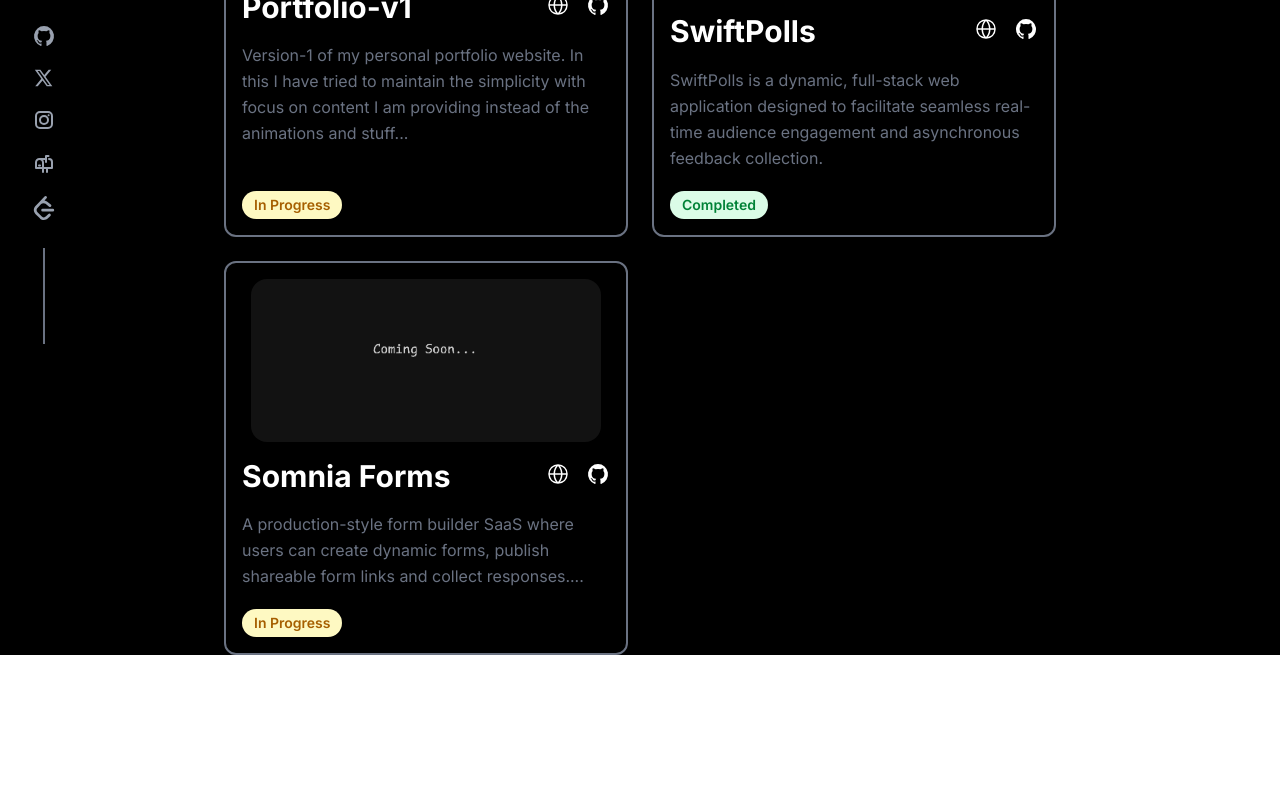
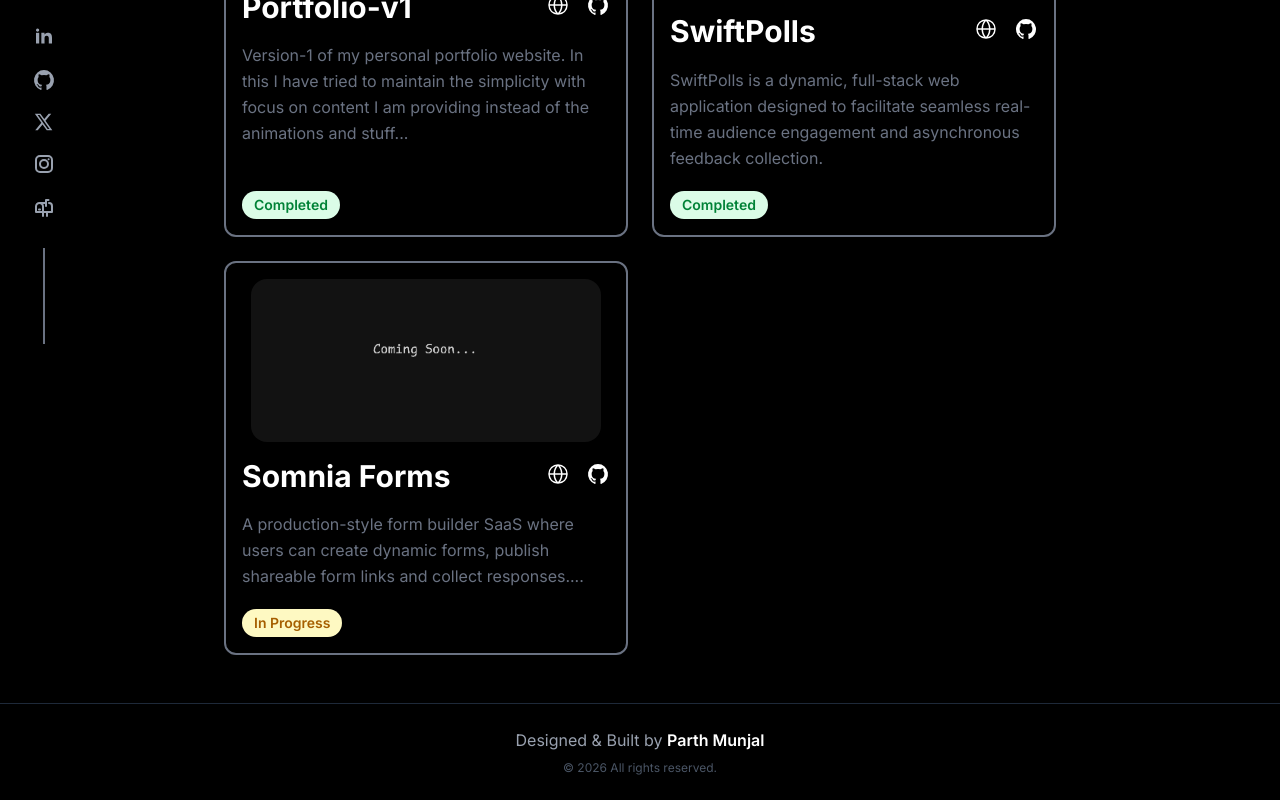
Before and after one commit to parthmunjal07/parth-portfolio-v1, a React (Vite) app: page /projects in a window 1280 px wide. Shown: the part 456-1256 px from the top of the page. Before the commit the page ends 1111 px from the top, so only its background shows below. Built offline with nearby package versions, Linux system fonts and the light colour scheme.

Commit message:
footer and skills

```diff
--- a/src/App.jsx
+++ b/src/App.jsx
@@ -1,7 +1,8 @@
 import { BrowserRouter, Routes, Route } from "react-router-dom";
 import { AnimatePresence } from "framer-motion";
 import NavBar from "./components/NavBar";
-import SocialLinks from "./components/SocialLinks"; // ✅ IMPORT NEW COMPONENT
+import SocialLinks from "./components/SocialLinks";
+import Footer from "./components/Footer";
 import Hero from "./components/Hero";
 import Projects from "./components/Projects";
 import About from "./components/About";
@@ -13,8 +14,12 @@
 function App() {
   return (
     <BrowserRouter>
+      <div className="bg-black text-white min-h-screen flex flex-col relative w-full overflow-hidden">
+
         <NavBar />
         <SocialLinks />
+
+        <main className="grow w-full">
           <AnimatePresence mode="wait">
             <Routes>
               <Route path="/" element={<Hero />} />
@@ -22,9 +27,15 @@
               <Route path="/blogs" element={<Blogs />} />
               <Route path="/about" element={<About />} />
               <Route path="/blog1" element={<Blog1 />} />
-          <Route path="/blog2" element ={<Git />} />
+              <Route path="/blog2" element={<Git />} />
             </Routes>
           </AnimatePresence>
+        </main>
+
+        {/* Global Footer */}
+        <Footer />
+
+      </div>
     </BrowserRouter>
   );
 }
--- /dev/null
+++ b/src/components/Footer.jsx
@@ -0,0 +1,25 @@
+// src/components/Footer.jsx
+import React from "react";
+
+function Footer() {
+  return (
+    <footer className="w-full py-6 mt-12 border-t border-gray-800 flex flex-col items-center justify-center z-10 relative">
+      <p className="text-gray-400 font-inter text-sm md:text-base">
+        Designed & Built by{" "}
+        <a
+          href="https://github.com/parthmunjal07"
+          target="_blank"
+          rel="noopener noreferrer"
+          className="text-white font-semibold hover:text-blue-400 transition-colors"
+        >
+          Parth Munjal
+        </a>
+      </p>
+      <p className="text-gray-600 font-inter text-xs mt-2">
+        &copy; {new Date().getFullYear()} All rights reserved.
+      </p>
+    </footer>
+  );
+}
+
+export default Footer;
--- a/src/components/Hero.jsx
+++ b/src/components/Hero.jsx
@@ -12,6 +12,21 @@
 
 // Skills segregated by category
 const skillCategories = [
+  {
+    title: "Languages",
+    skills: [
+      {
+        name: "JavaScript",
+        link: "https://developer.mozilla.org/en-US/docs/Web/JavaScript",
+        icon: "https://cdn.simpleicons.org/javascript/F7DF1E",
+      },
+      {
+        name: "TypeScript",
+        link: "https://www.typescriptlang.org/",
+        icon: "https://cdn.simpleicons.org/typescript/3178C6",
+      },
+    ],
+  },
   {
     title: "Frontend",
     skills: [
@@ -64,6 +79,16 @@
         name: "Sockets",
         link: "https://socket.io/",
         icon: "https://cdn.simpleicons.org/socketdotio/ffffff", // White icon
+      },
+      {
+        name: "Git",
+        link: "https://git-scm.com/",
+        icon: "https://cdn.simpleicons.org/git/F05032",
+      },
+      {
+        name: "GitHub",
+        link: "https://github.com/",
+        icon: "https://cdn.simpleicons.org/github/ffffff", // White icon
       },
     ],
   },
--- a/src/components/Projects.jsx
+++ b/src/components/Projects.jsx
@@ -23,6 +23,7 @@
               image={portfolio}
               liveLink="https://parth-portfolio-v1.vercel.app/"
               githubLink="https://github.com/parthmunjal07/parth-portfolio-v1"
+              status="completed"
             />
             <ProjectCard
               name="SwiftPolls"
--- a/src/components/SocialLinks.jsx
+++ b/src/components/SocialLinks.jsx
@@ -66,19 +66,6 @@
         </svg>
       </a>
 
-      {/* LeetCode */}
-      <a
-        href="https://leetcode.com/u/Parth_Munjal/"
-        className="text-gray-400 hover:text-yellow-500 transition-all hover:-translate-y-1"
-        aria-label="LeetCode Profile"
-        target="_blank"
-        rel="noopener noreferrer"
-      >
-        <svg role="img" viewBox="0 0 24 24" xmlns="http://www.w3.org/2000/svg" className="w-6 h-6">
-          <path d="M13.483 0a1.374 1.374 0 0 0 -0.961 0.438L7.116 6.226l-3.854 4.126a5.266 5.266 0 0 0 -1.209 2.104 5.35 5.35 0 0 0 -0.125 0.513 5.527 5.527 0 0 0 0.062 2.362 5.83 5.83 0 0 0 0.349 1.017 5.938 5.938 0 0 0 1.271 1.818l4.277 4.193 0.039 0.038c2.248 2.165 5.852 2.133 8.063 -0.074l2.396 -2.392c0.54 -0.54 0.54 -1.414 0.003 -1.955a1.378 1.378 0 0 0 -1.951 -0.003l-2.396 2.392a3.021 3.021 0 0 1 -4.205 0.038l-0.02 -0.019 -4.276 -4.193c-0.652 -0.64 -0.972 -1.469 -0.948 -2.263a2.68 2.68 0 0 1 0.066 -0.523 2.545 2.545 0 0 1 0.619 -1.164L9.13 8.114c1.058 -1.134 3.204 -1.27 4.43 -0.278l3.501 2.831c0.593 0.48 1.461 0.387 1.94 -0.207a1.384 1.384 0 0 0 -0.207 -1.943l-3.5 -2.831c-0.8 -0.647 -1.766 -1.045 -2.774 -1.202l2.015 -2.158A1.384 1.384 0 0 0 13.483 0zm-2.866 12.815a1.38 1.38 0 0 0 -1.38 1.382 1.38 1.38 0 0 0 1.38 1.382H20.79a1.38 1.38 0 0 0 1.38 -1.382 1.38 1.38 0 0 0 -1.38 -1.382z" fill="currentColor" strokeWidth="1" />
-        </svg>
-      </a>
-
       {/* Decorative vertical line extending to the bottom edge */}
       <div className="w-[2px] h-16 md:h-24 bg-gray-500 mt-2"></div>
     </div>
```
Lines whose indentation alone changed are shown as unchanged.
